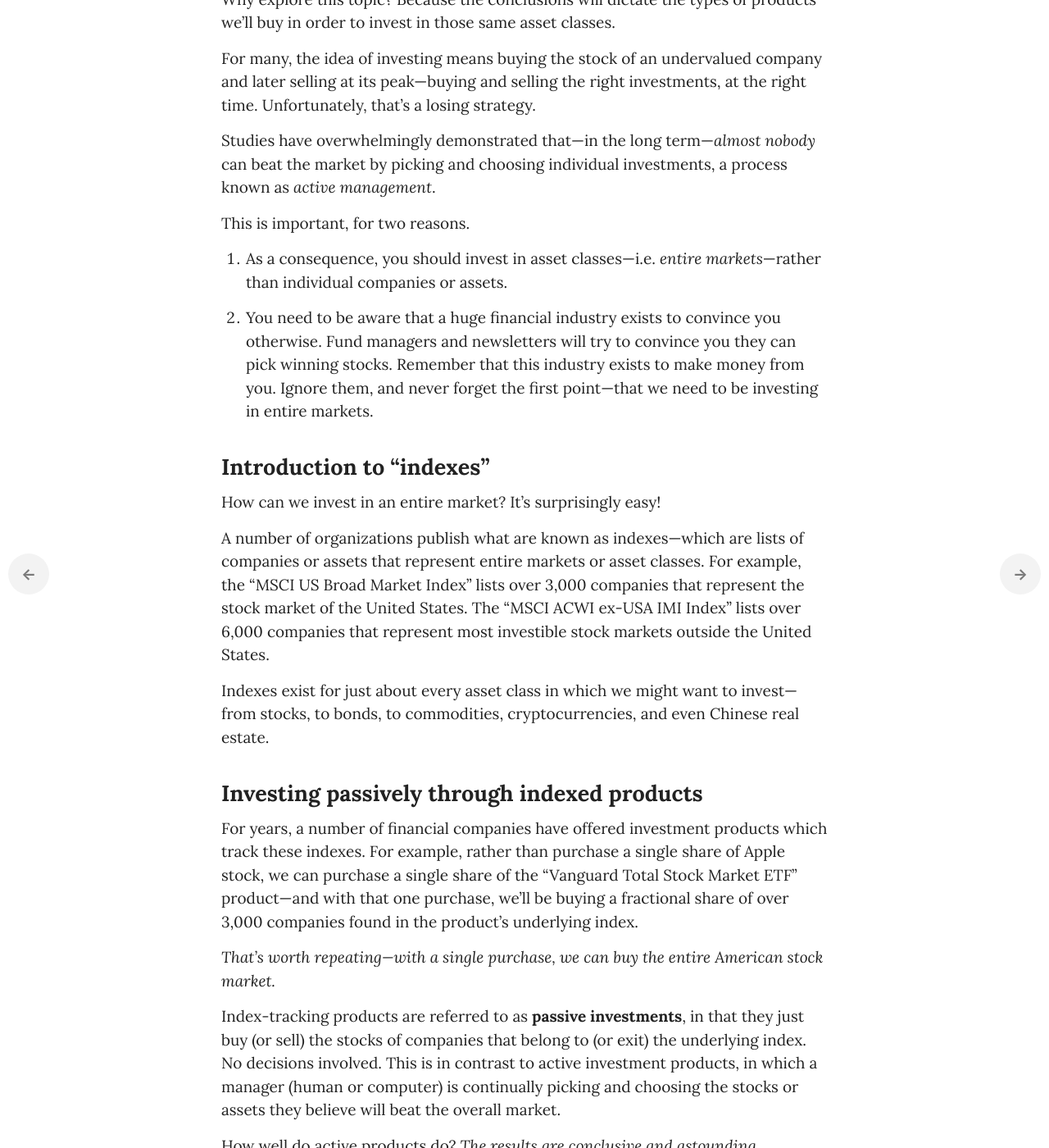
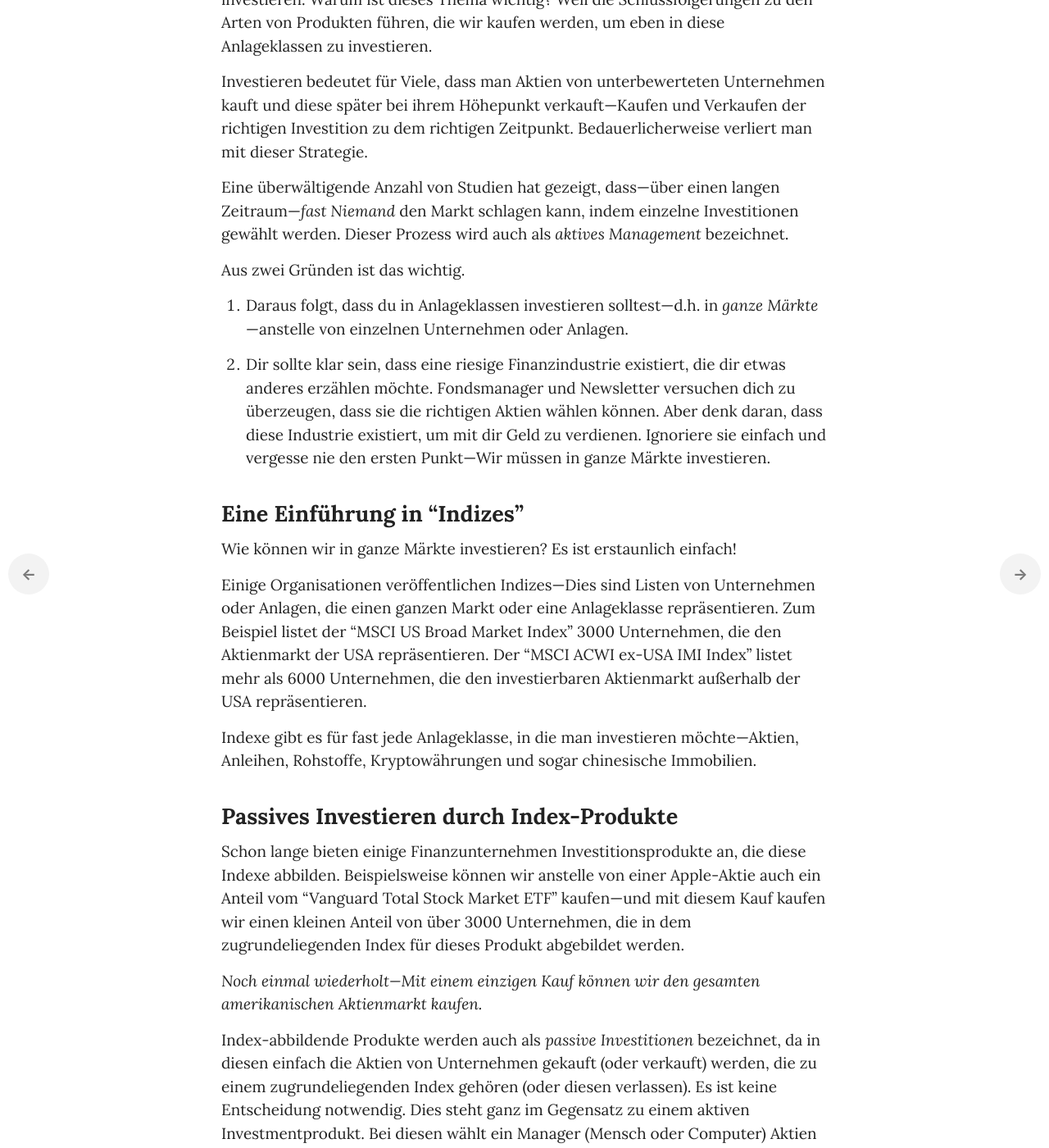
Before and after one commit to dafacto/moneyforsomething-de, a Jekyll site: the page built from _chapters/11_passive-investments.md, in a window 1280 px wide and 1400 px high, scrolled down 500 px. Shown: the whole window at 82% size. Built offline with Jekyll 4.4.1, drawn with Linux system fonts in a browser that asks for light colours; some web fonts are replaced; a script that is not in the unit is left out; some of the changed text lies outside the part shown.

Commit message:
Update 11_passive-investments.md

```diff
--- a/_chapters/11_passive-investments.md
+++ b/_chapters/11_passive-investments.md
@@ -1,44 +1,44 @@
 ---
 layout: chapter
-title: Passive investments
+title: Passive Investitionen
 chapter: 11
 permalink: /book/passive-investments/
 img_header: header-11.png
 img_footer: summary-11.png
-intro: Don’t try to beat the market, buy the market.
-takeaway: Since you can’t beat the market, buy the market. Buy passive, index-tracking investments.
+intro: Versuche nicht den Markt zu schlagen. Kaufe ihn lieber.
+takeaway: Da es nicht möglich ist den Markt zu schlagen, kaufe ihn lieber. Kaufe passive Index-abbildende Anlagen.
 ---
 
-Now that we’re almost ready to start investing, let’s take a moment to explore in more detail the reasons why we invest in asset classes rather than individual assets. Why explore this topic? Because the conclusions will dictate the types of products we’ll buy in order to invest in those same asset classes.
+Jetzt sind wir fast bereit mit dem Investieren zu starten. Gehen wir vorher einmal ins Detail dazu warum wir in Anlageklassen und nicht in einzelne Anlagen investieren. Warum ist dieses Thema wichtig? Weil die Schlussfolgerungen zu den Arten von Produkten führen, die wir kaufen werden, um eben in diese Anlageklassen zu investieren.
 
-For many, the idea of investing means buying the stock of an undervalued company and later selling at its peak—buying and selling the right investments, at the right time. Unfortunately, that’s a losing strategy.
+Investieren bedeutet für Viele, dass man Aktien von unterbewerteten Unternehmen kauft und diese später bei ihrem Höhepunkt verkauft—Kaufen und Verkaufen der richtigen Investition zu dem richtigen Zeitpunkt. Bedauerlicherweise verliert man mit dieser Strategie.
 
-Studies have overwhelmingly demonstrated that—in the long term—*almost nobody* can beat the market by picking and choosing individual investments, a process known as *active management*.
+Eine überwältigende Anzahl von Studien hat gezeigt, dass—über einen langen Zeitraum—*fast Niemand* den Markt schlagen kann, indem einzelne Investitionen gewählt werden. Dieser Prozess wird auch als *aktives Management* bezeichnet.
 
-This is important, for two reasons.
+Aus zwei Gründen ist das wichtig.
 
-1. As a consequence, you should invest in asset classes—i.e. *entire markets*—rather than individual companies or assets.
+1. Daraus folgt, dass du in Anlageklassen investieren solltest—d.h. in *ganze Märkte*—anstelle von einzelnen Unternehmen oder Anlagen.
 
-2. You need to be aware that a huge financial industry exists to convince you otherwise. Fund managers and newsletters will try to convince you they can pick winning stocks. Remember that this industry exists to make money from you. Ignore them, and never forget the first point—that we need to be investing in entire markets.
+2. Dir sollte klar sein, dass eine riesige Finanzindustrie existiert, die dir etwas anderes erzählen möchte. Fondsmanager und Newsletter versuchen dich zu überzeugen, dass sie die richtigen Aktien wählen können. Aber denk daran, dass diese Industrie existiert, um mit dir Geld zu verdienen. Ignoriere sie einfach und vergesse nie den ersten Punkt—Wir müssen in ganze Märkte investieren.
 
-## Introduction to “indexes”
+## Eine Einführung in “Indizes”
 
-How can we invest in an entire market? It’s surprisingly easy!
+Wie können wir in ganze Märkte investieren? Es ist erstaunlich einfach!
 
-A number of organizations publish what are known as indexes—which are lists of companies or assets that represent entire markets or asset classes. For example, the “MSCI US Broad Market Index” lists over 3,000 companies that represent the stock market of the United States. The “MSCI ACWI ex-USA IMI Index” lists over 6,000 companies that represent most investible stock markets outside the United States.
+Einige Organisationen veröffentlichen Indizes—Dies sind Listen von Unternehmen oder Anlagen, die einen ganzen Markt oder eine Anlageklasse repräsentieren. Zum Beispiel listet der “MSCI US Broad Market Index” 3000 Unternehmen, die den Aktienmarkt der USA repräsentieren. Der “MSCI ACWI ex-USA IMI Index” listet mehr als 6000 Unternehmen, die den investierbaren Aktienmarkt außerhalb der USA repräsentieren.
 
-Indexes exist for just about every asset class in which we might want to invest—from stocks, to bonds, to commodities, cryptocurrencies, and even Chinese real estate.
+Indexe gibt es für fast jede Anlageklasse, in die man investieren möchte—Aktien, Anleihen, Rohstoffe, Kryptowährungen und sogar chinesische Immobilien.
 
-## Investing passively through indexed products
+## Passives Investieren durch Index-Produkte
 
-For years, a number of financial companies have offered investment products which track these indexes. For example, rather than purchase a single share of Apple stock, we can purchase a single share of the “Vanguard Total Stock Market ETF” product—and with that one purchase, we’ll be buying a fractional share of over 3,000 companies found in the product’s underlying index.
+Schon lange bieten einige Finanzunternehmen Investitionsprodukte an, die diese Indexe abbilden. Beispielsweise können wir anstelle von einer Apple-Aktie auch ein Anteil vom “Vanguard Total Stock Market ETF” kaufen—und mit diesem Kauf kaufen wir einen kleinen Anteil von über 3000 Unternehmen, die in dem zugrundeliegenden Index für dieses Produkt abgebildet werden.
 
-*That’s worth repeating—with a single purchase, we can buy the entire American stock market.*
+*Noch einmal wiederholt—Mit einem einzigen Kauf können wir den gesamten amerikanischen Aktienmarkt kaufen.*
 
-Index-tracking products are referred to as **passive investments**, in that they just buy (or sell) the stocks of companies that belong to (or exit) the underlying index. No decisions involved. This is in contrast to active investment products, in which a manager (human or computer) is continually picking and choosing the stocks or assets they believe will beat the overall market.
+Index-abbildende Produkte werden auch als *passive Investitionen* bezeichnet, da in diesen einfach die Aktien von Unternehmen gekauft (oder verkauft) werden, die zu einem zugrundeliegenden Index gehören (oder diesen verlassen). Es ist keine Entscheidung notwendig. Dies steht ganz im Gegensatz zu einem aktiven Investmentprodukt. Bei diesen wählt ein Manager (Mensch oder Computer) Aktien oder Anlagen aus, die den Markt schlagen sollen.
 
-How well do active products do? *The results are conclusive and astounding.*
+Wie gut schlagen sich aktive Produkte? *Die Ergebnisse sind überzeugend und verblüffend.*
 
 ![](/assets/img/chart-11.png)
 
-In the long run, say over 25 years, the chances that an active investment manager can beat the stock market are less than 5%, as illustrated in this data borrowed from John Bogle’s, Little Book of Common Sense Investing. In summary, these data show that your chances of picking an active manager who can beat the market over 25 years is less than 5%.
+Auf lange Sicht, sagen wir 25 Jahre, sind die Chancen, dass ein aktiver Investmetmanager den Aktienmarkt schlägt, bei unter 5%. Die Abbildung aus dem Buch „Little Book of Common Sense Investing“ von John Bogle zeigt dies. Zusammengefasst bedeuten diese Daten, dass die Chancen einen aktiven Manager zu wählen, der den Markt 25 Jahre schlägt, bei weniger als 5% liegen.
```
